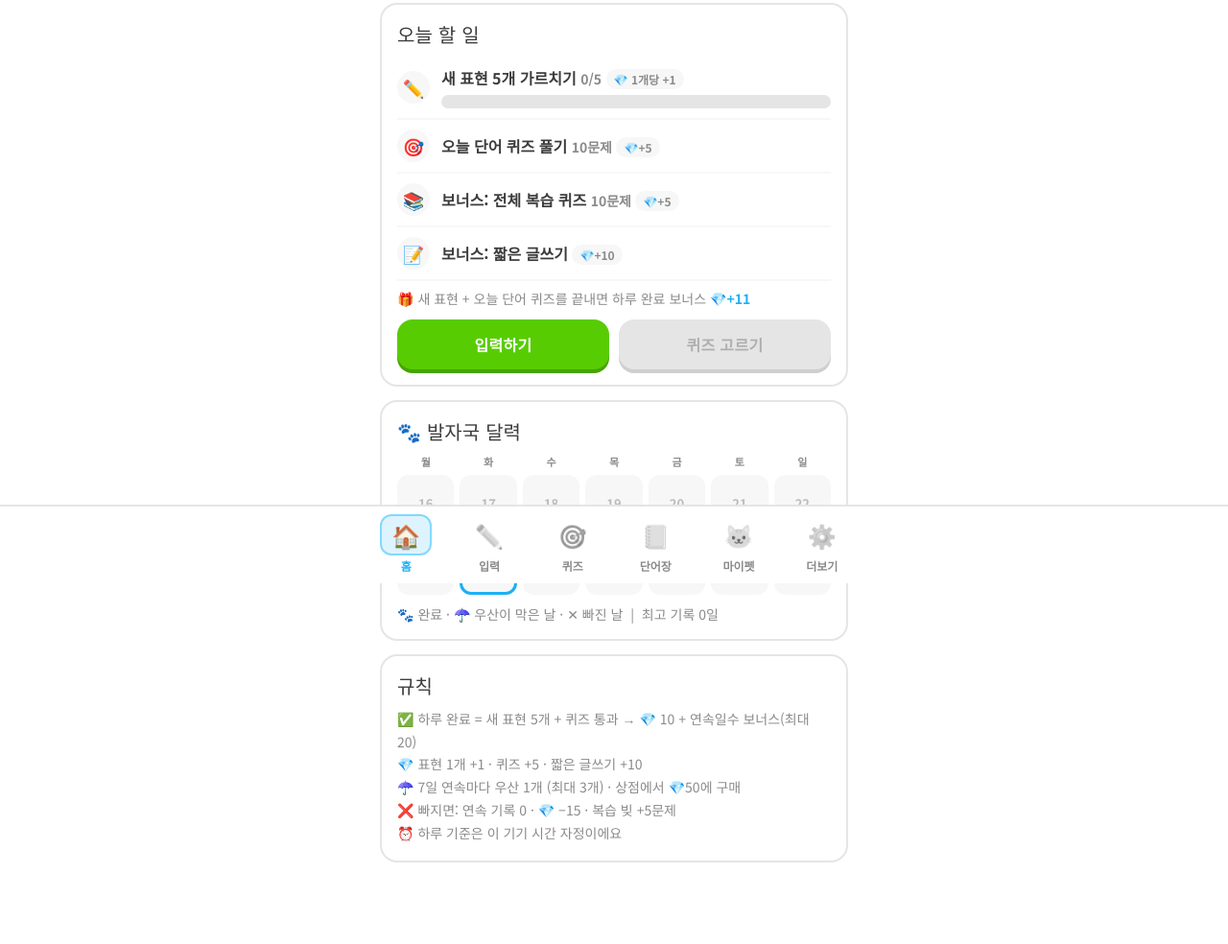
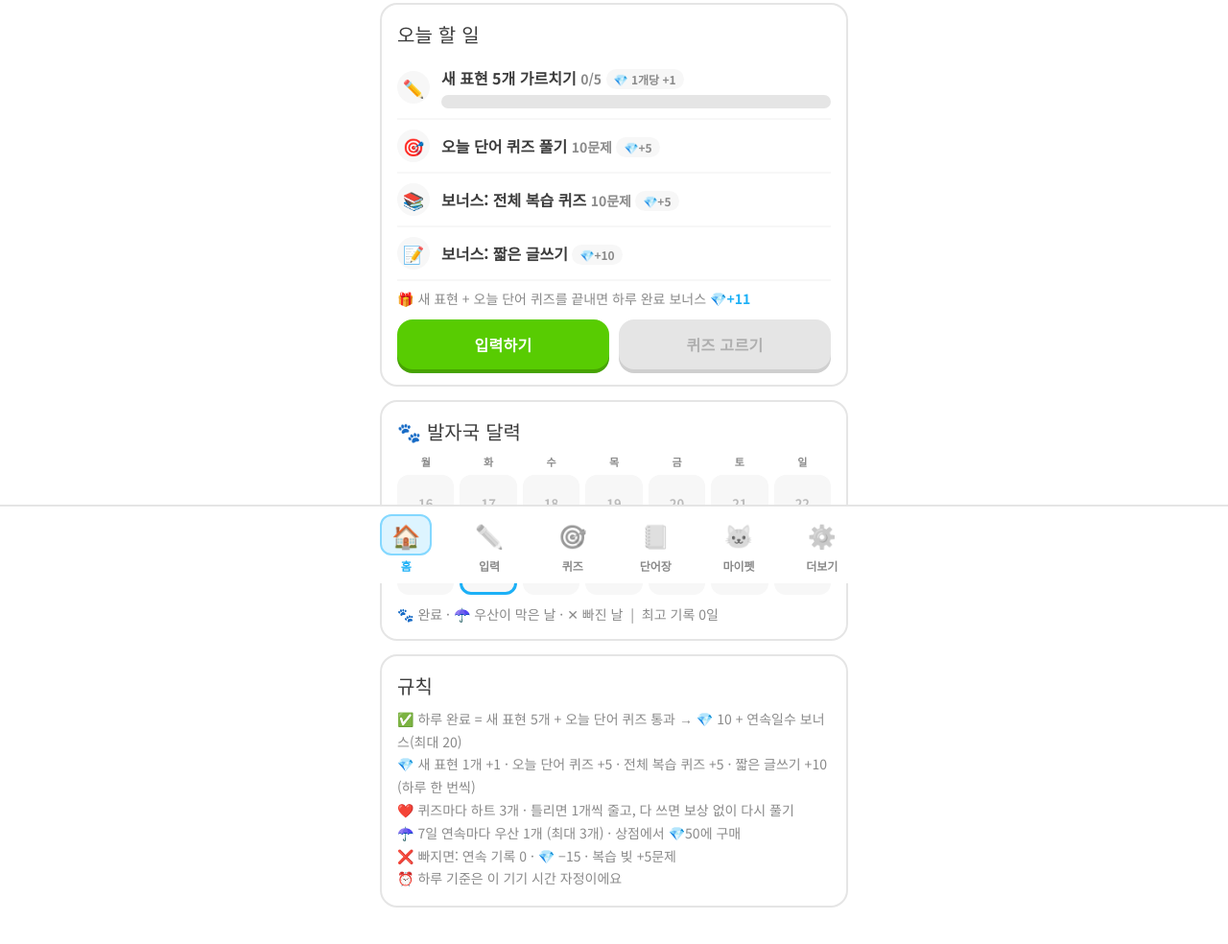
Before and after one commit to gadeuk-dev/chang-lao, a plain HTML site: page index.html in a window 1280 px wide. Shown: the part 192-1176 px from the top of the page at 96% size. Drawn offline with Linux system fonts and the light colour scheme.

Commit message:
규칙 안내 수정 (v20261124-1057)
Co-Authored-By: Claude Opus 5.5 <noreply@anthropic.com>

```diff
--- a/index.html
+++ b/index.html
@@ -488,7 +488,9 @@ function renderHome() {
     <div class="card">
       <h3>규칙</h3>
       <div class="muted" style="line-height:1.7">
-        ✅ 하루 완료 = 새 표현 ${S.goal}개 + 퀴즈 통과 → 💎 10 + 연속일수 보너스(최대 20)<br>💎 표현 1개 +1 · 퀴즈 +5 · 짧은 글쓰기 +10<br>
+        ✅ 하루 완료 = 새 표현 ${S.goal}개 + 오늘 단어 퀴즈 통과 → 💎 10 + 연속일수 보너스(최대 20)<br>
+        💎 새 표현 1개 +1 · 오늘 단어 퀴즈 +5 · 전체 복습 퀴즈 +5 · 짧은 글쓰기 +10 (하루 한 번씩)<br>
+        ❤️ 퀴즈마다 하트 3개 · 틀리면 1개씩 줄고, 다 쓰면 보상 없이 다시 풀기<br>
         ☂️ 7일 연속마다 우산 1개 (최대 ${SHIELD_MAX}개) · 상점에서 💎${SHIELD_PRICE}에 구매<br>
         ❌ 빠지면: 연속 기록 0 · 💎 −${PENALTY_COIN} · 복습 빚 +${PENALTY_DEBT}문제<br>
         ⏰ 하루 기준은 이 기기 시간 자정이에요
@@ -1672,7 +1674,7 @@ function renderSyncBox() { const b = $('#syncBox'); if (b) b.innerHTML = syncInn
 /* ========== 새 버전 자동 반영 ==========
    올릴 때 deploy.sh 가 APP_V 와 version.txt 를 같은 값으로 바꿈.
    폰이 옛 화면을 기억하고 있어도, 열 때·다시 볼 때 version.txt 를 확인해 다르면 새 주소(?v=)로 다시 불러옴 */
-const APP_V = '20261124-1056';
+const APP_V = '20261124-1057';
 function checkNewVersion() {
   if (Q || $('.modal') || ['INPUT', 'TEXTAREA'].includes(document.activeElement?.tagName)) return;   // 풀거나 쓰는 중엔 안 건드림
   fetch('version.txt?t=' + Date.now(), { cache: 'no-store' }).then(r => r.ok ? r.text() : '').then(s => {
```
Also changed, not shown: version.txt.
